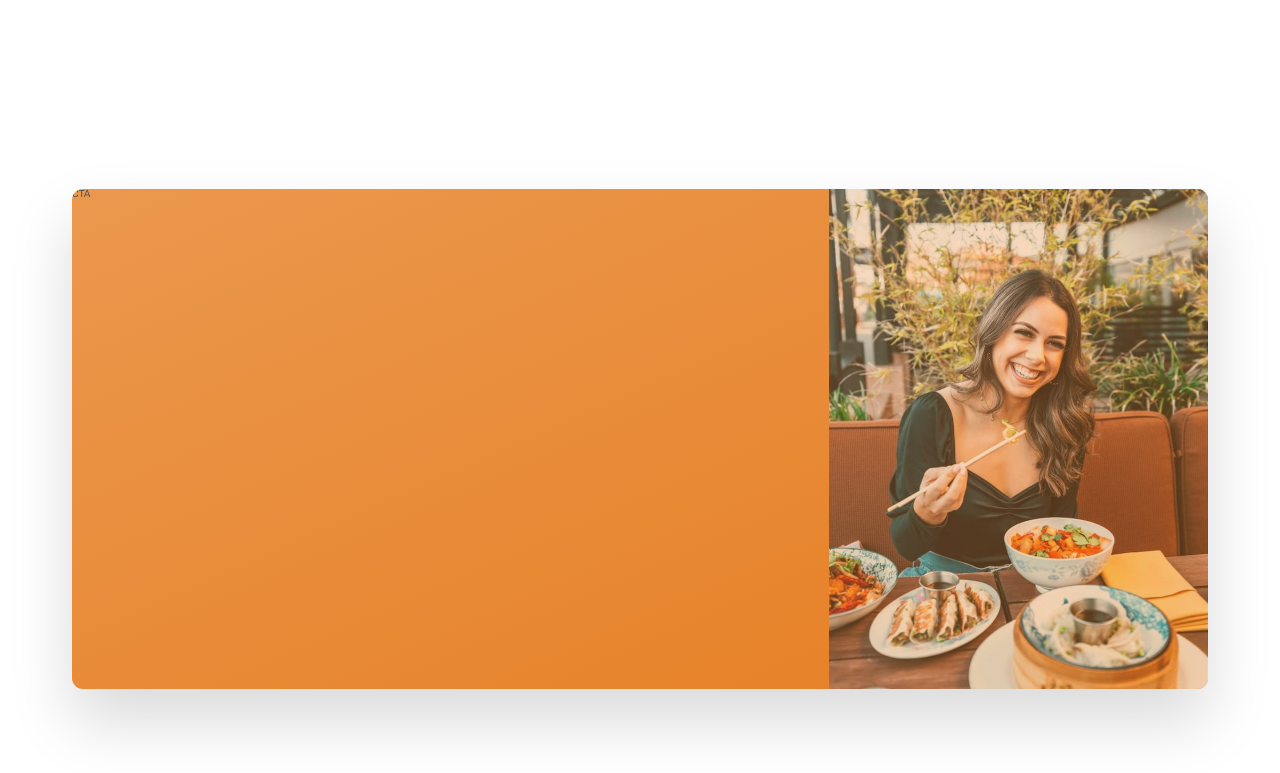
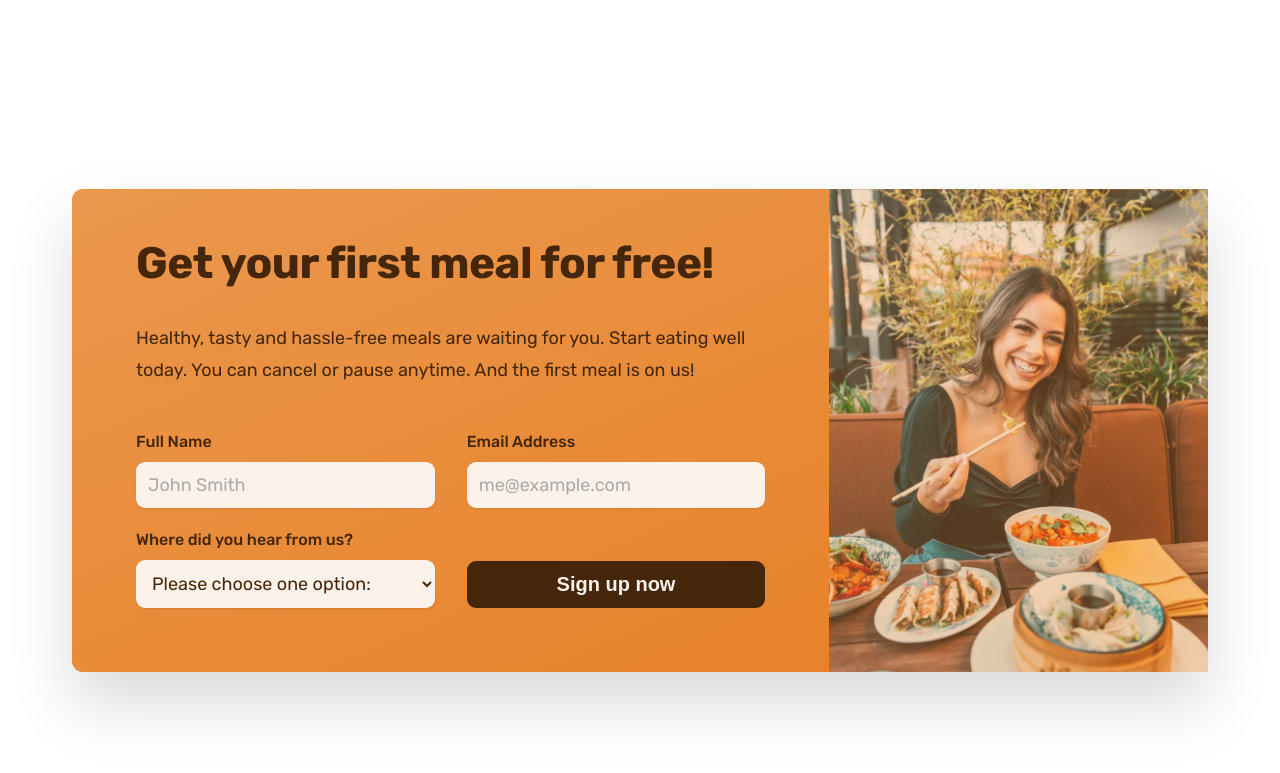
Before and after one commit to SumanSubedi9/Omnifood-Project-Clone-Website, a plain HTML site: page index.html in a window 1280 px wide. Shown: the part 5897-6670 px from the top of the page. Drawn offline with nearby package versions, Linux system fonts and the light colour scheme.

Commit message:
Worked on Call To Action Section

```diff
--- a/css/general.css
+++ b/css/general.css
@@ -69,6 +69,7 @@
   letter-spacing: 0.75px;
 }
 
+.btn,
 .btn:link,
 .btn:visited {
   display: inline-block;
@@ -77,6 +78,10 @@
   font-weight: 600;
   padding: 1.6rem 3.2rem;
   border-radius: 9px;
+
+  /* Only necessary for .btn */
+  border: none;
+  cursor: pointer;
 
   transition: all 1s;
 }
@@ -141,6 +146,18 @@
   box-shadow: inset 0 0 0 3px #fff;
 }
 
+.btn--form {
+  background-color: #45260a;
+  color: #fdf2e9;
+  align-self: end;
+  padding: 1.2rem;
+}
+
+.btn--form:hover {
+  background-color: #fff;
+  color: #555;
+}
+
 .margin-right-sm {
   margin-right: 1.6rem !important;
 }
@@ -156,3 +173,8 @@
 strong {
   font-weight: 500;
 }
+
+*:focus {
+  outline: none;
+  box-shadow: 0 0 0 0.8rem rgb(230, 125, 34, 0.5);
+}
--- a/css/style.css
+++ b/css/style.css
@@ -530,10 +530,6 @@ body {
   box-shadow: 0 3.2rem 6.4rem rgba(0, 0, 0, 0.15);
   border-radius: 11px;
   background-image: linear-gradient(to right bottom, #eb984e, #e67e22);
-
-  overflow: hidden;
-
-  height: 50rem;
 }
 
 .cta-img-box {
@@ -548,4 +544,54 @@ body {
 }
 
 .cta-text-box {
+  padding: 4.8rem 6.4rem 6.4rem 6.4rem;
+  color: #45260a;
 }
+.cta-text {
+  font-size: 1.8rem;
+  line-height: 1.8;
+  margin-bottom: 4.8rem;
+}
+.cta .heading-secondary {
+  color: #45260a;
+  margin-bottom: 3.2rem;
+}
+
+.cta-form {
+  display: grid;
+  grid-template-columns: 1fr 1fr;
+  column-gap: 3.2rem;
+  row-gap: 2.4rem;
+}
+
+.cta-form label {
+  display: block;
+  font-size: 1.6rem;
+  font-weight: 500;
+  margin-bottom: 1.2rem;
+}
+
+.cta-form input,
+.cta-form select {
+  width: 100%;
+  padding: 1.2rem;
+  font-size: 1.8rem;
+  font-family: inherit;
+  color: inherit;
+  border: none;
+  background-color: #fdf2e9;
+  border-radius: 9px;
+  box-shadow: 0 1px 2px rgba(0, 0, 0, 0.1);
+}
+
+.cta-form input::placeholder {
+  color: #aaa;
+}
+
+.cta *:focus {
+  outline: none;
+  box-shadow: 0 0 0 0.8rem rgb(253, 242, 233, 0.5);
+}
+
+.cta-form button {
+}
--- a/index.html
+++ b/index.html
@@ -527,7 +527,50 @@
       <section class="section-cta">
         <div class="container">
           <div class="cta">
-            <div class="cta-text-box">CTA</div>
+            <div class="cta-text-box">
+              <h2 class="heading-secondary">Get your first meal for free!</h2>
+              <p class="cta-text">
+                Healthy, tasty and hassle-free meals are waiting for you. Start
+                eating well today. You can cancel or pause anytime. And the
+                first meal is on us!
+              </p>
+
+              <form class="cta-form" action="#">
+                <div>
+                  <label for="full-name">Full Name</label>
+                  <input
+                    id="full-name"
+                    type="text"
+                    placeholder="John Smith"
+                    required
+                  />
+                </div>
+
+                <div>
+                  <label for="email">Email Address</label>
+                  <input
+                    id="email"
+                    type="email"
+                    placeholder="me@example.com"
+                    required
+                  />
+                </div>
+
+                <div>
+                  <label for="select-where">Where did you hear from us?</label>
+                  <select id="select-where" required>
+                    <option value="">Please choose one option:</option>
+                    <option value="friends">Friends and family</option>
+                    <option value="youtube">Youtube video</option>
+                    <option value="podcast">Podcast</option>
+                    <option value="ad">Facebook ad</option>
+                    <option value="others">Others</option>
+                  </select>
+                </div>
+
+                <button class="btn btn--form">Sign up now</button>
+              </form>
+            </div>
             <!-- Using role and aria-label for Accessibility in Screen Readers -->
             <div
               class="cta-img-box"
```
